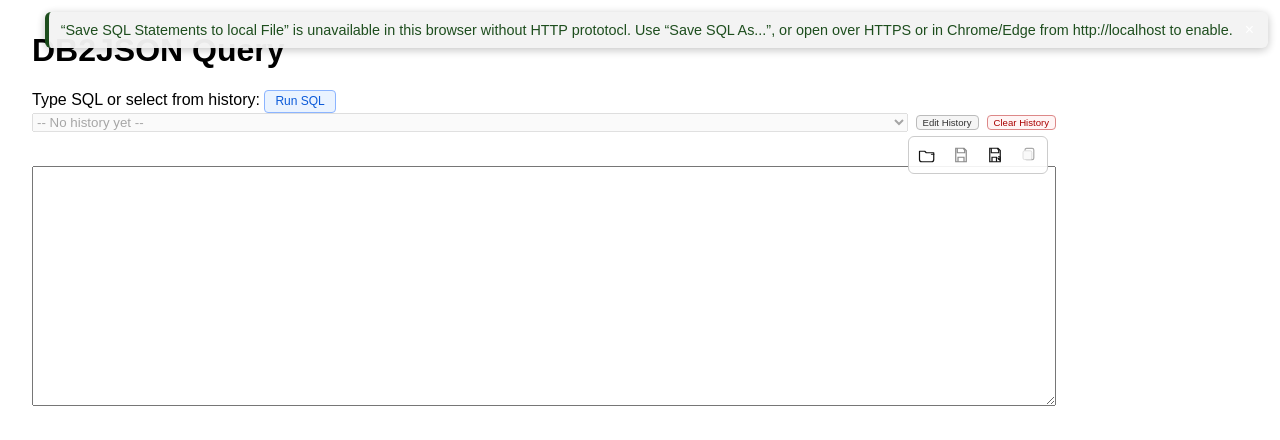
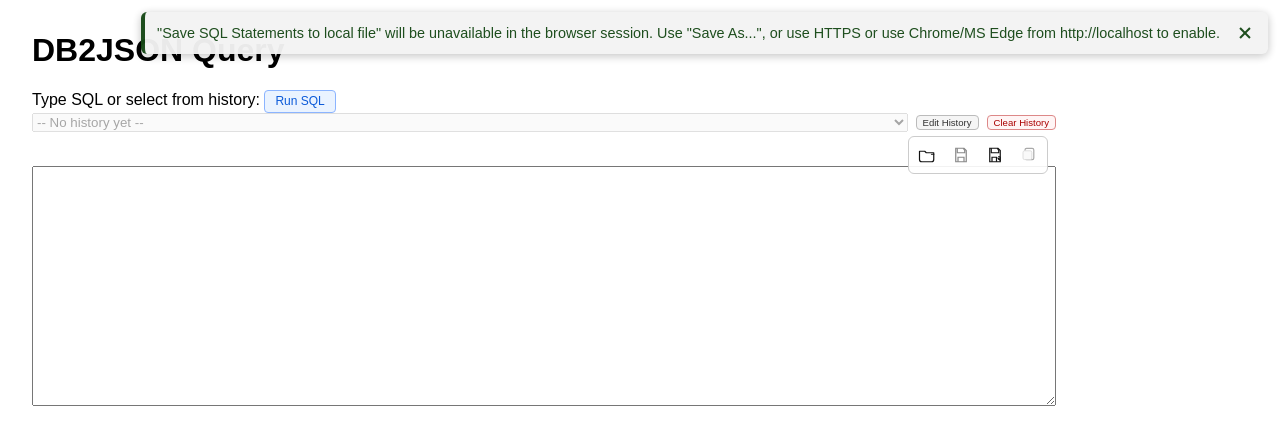
Before and after one commit to bobcozzi/db2json, a website: page index.html in a window 1280 px wide. Both pictures are taken after a click on the button "Open SQL File...". Drawn offline with Linux system fonts and the light colour scheme.

Commit message:
Corrected issues with the SAVE/SAVE_AS disabled message popup

```diff
--- a/css/db2json.css
+++ b/css/db2json.css
@@ -533,14 +533,47 @@
   color: #154715 !important;
   border-left-color: #154715 !important;
 }
-.toast .toast-msg { flex: 1 1 auto; }
+
+/* Toast close button: draw an X with CSS (no text/encoding issues) */
 .toast .toast-close {
   appearance: none;
   background: transparent;
   border: 0;
-  color: #fff;
-  font-size: 16px;
+  position: relative;
+  display: inline-flex;
+  align-items: center;
+  justify-content: center;
+  width: 22px;
+  height: 22px;
+  min-width: 22px;
+  padding: 0;
+  margin-left: 4px;
+  font-size: 0;                 /* hide any text node */
   line-height: 1;
+  color: #154715;               /* dark green for contrast */
   cursor: pointer;
-  padding: 0 2px;
 }
+
+.toast .toast-close::before,
+.toast .toast-close::after {
+  content: '';
+  position: absolute;
+  width: 14px;
+  height: 2px;
+  background: currentColor;
+  left: 50%;
+  top: 50%;
+  margin-left: -7px;            /* center horizontally */
+  margin-top: -1px;             /* center vertically */
+  transform-origin: center;
+}
+
+.toast .toast-close::before { transform: rotate(45deg); }
+.toast .toast-close::after  { transform: rotate(-45deg); }
+
+.toast .toast-close:hover,
+.toast .toast-close:focus {
+  color: #0e2f0e;
+  outline: 2px solid rgba(21, 71, 21, 0.3);
+  border-radius: 4px;
+}
--- a/js/db2json.js
+++ b/js/db2json.js
@@ -51,10 +51,12 @@
     try {
       const key = reason === 'fallback' ? 'db2json_save_notice_fallback' : 'db2json_save_notice_ctx';
       if (sessionStorage.getItem(key) === '1') return;
-      const msg = reason === 'fallback'
-        ? '“Save SQL Statements to local File” is unavailable in this browser without HTTP prototocl. Use “Save SQL As...”, or open over HTTPS or in Chrome/Edge from http://localhost to enable.'
-        : 'Save SQL Statements to local file is unavailable for http (requires HTTPS). “Save As...” may work, but will save to your downloads folder, or use HTTPS or http://localhost works in Chrome/Edge.';
-      showToast(msg, 'warn', 10000);
+
+      const msg = (reason === 'fallback')
+        ? '"Save SQL Statements to local file" will be unavailable in the browser session. Use "Save As...", or use HTTPS or use Chrome/MS Edge from http://localhost to enable.'
+        : '"Save SQL Statements to local file" is unavailable in this browser/context (requires HTTPS, or http://localhost in Chrome/MS Edge). "Save As..." will save to downloads folder.';
+
+      showToast(msg, 'warn', 12000);
       sessionStorage.setItem(key, '1');
     } catch {}
   }
--- a/tsconfig.json
+++ b/tsconfig.json
@@ -8,6 +8,6 @@
     "esModuleInterop": true,     // Helps with importing some modules, safe to keep
     "forceConsistentCasingInFileNames": true
   },
-  "include": ["*.ts"],
+  "include": ["**/*.ts"],
   "exclude": ["node_modules", "js", "css", "H", "QCLSRC", "QCSRC"]
 }
```
